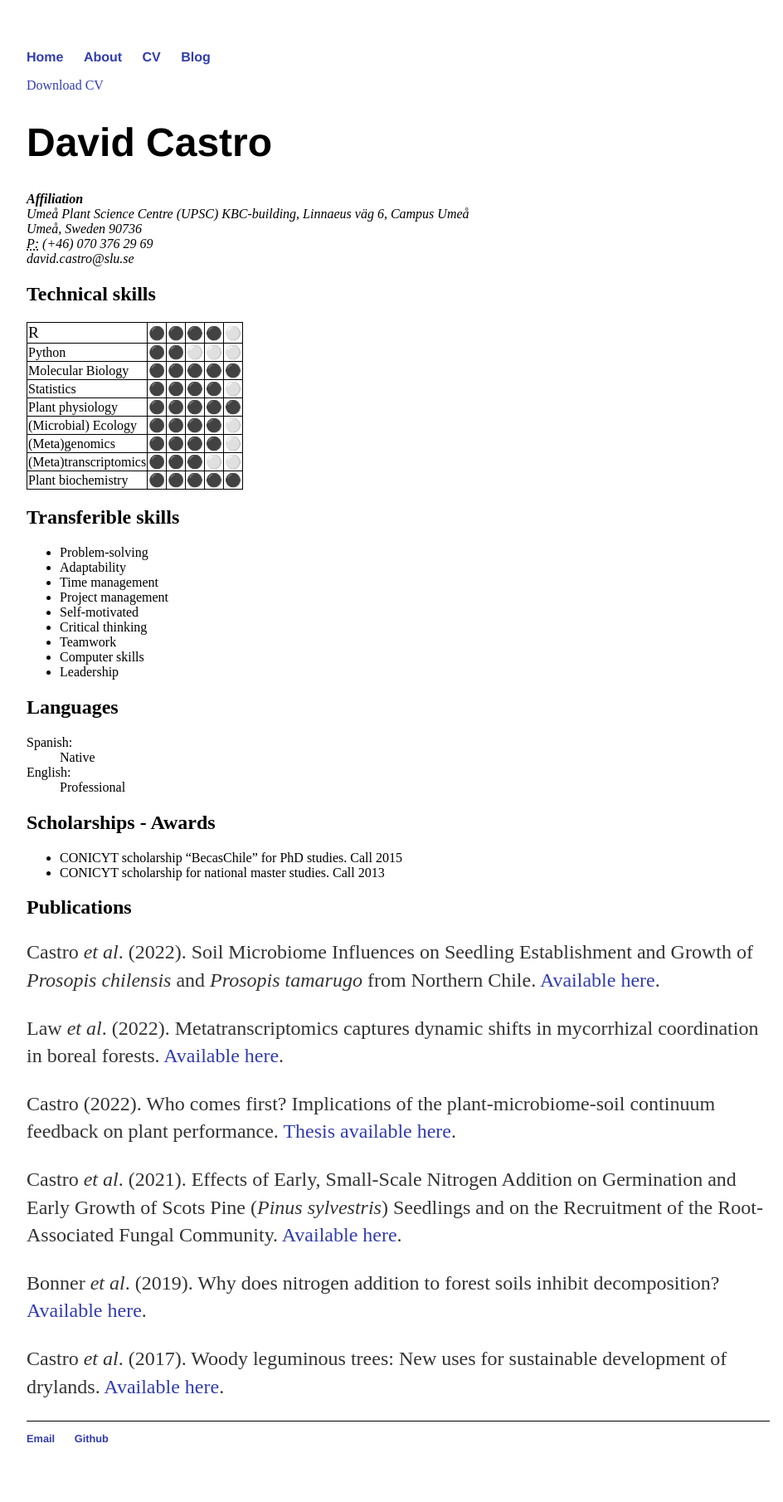
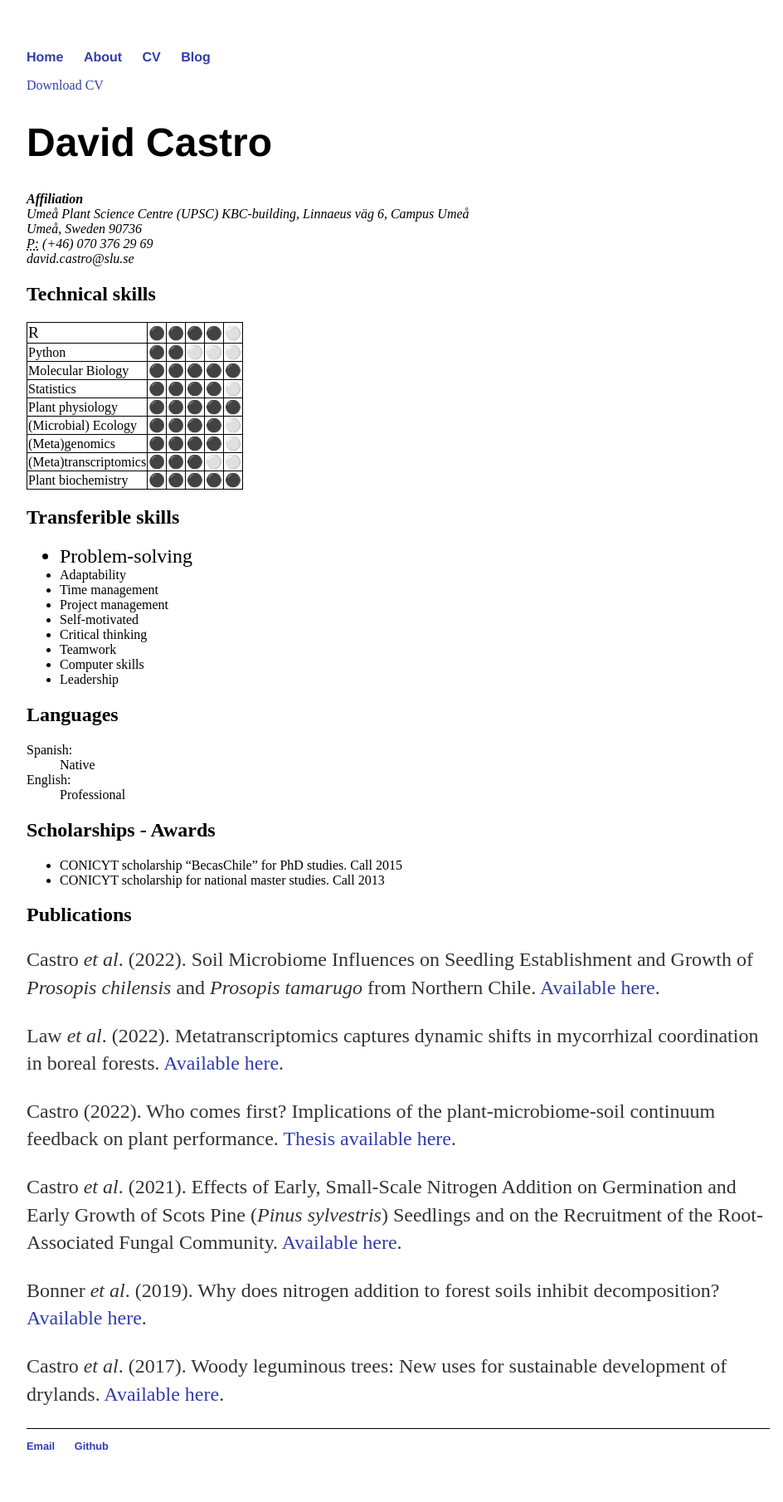
Before and after one commit to davcastrom/davcastrom.github.io, a Jekyll site: the page built from cv/index.html, in a window 1280 px wide. Shown: the whole page at 83% size, without its empty margins (160-1104 px from the left). Built offline with Jekyll 4.4.1, drawn with Linux system fonts in a browser that asks for light colours.

Commit message:
Update index.html
trying resize list text

```diff
--- a/cv/index.html
+++ b/cv/index.html
@@ -94,7 +94,7 @@ title: David Castro CV
 
 <h2>Transferible skills</h2>
 <ul>
-	<li>Problem-solving</li>
+	<li style="font-size: 1.5em;">Problem-solving</li>
 	<li>Adaptability</li>
 	<li>Time management</li>
 	<li>Project management</li>
```
